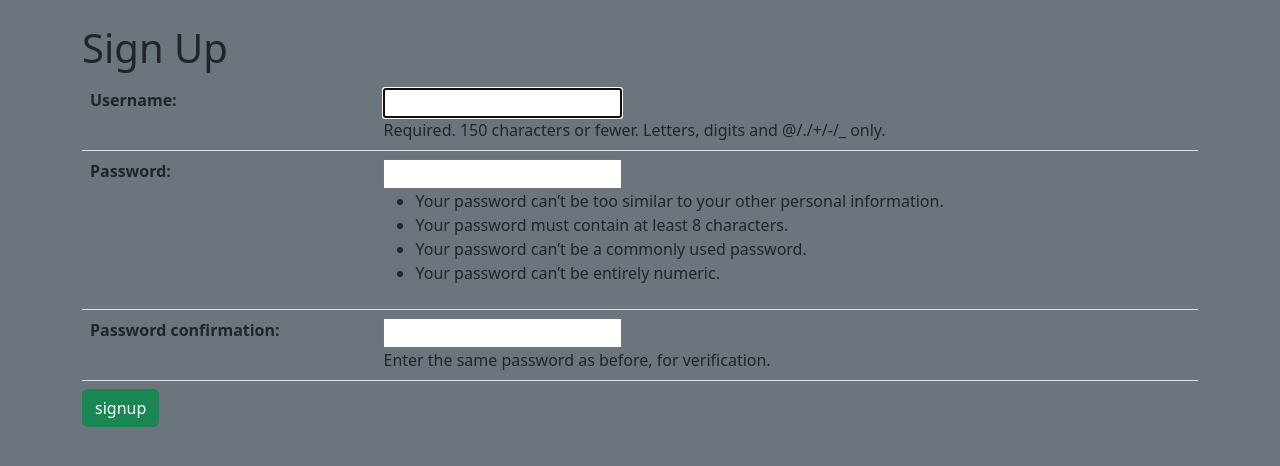
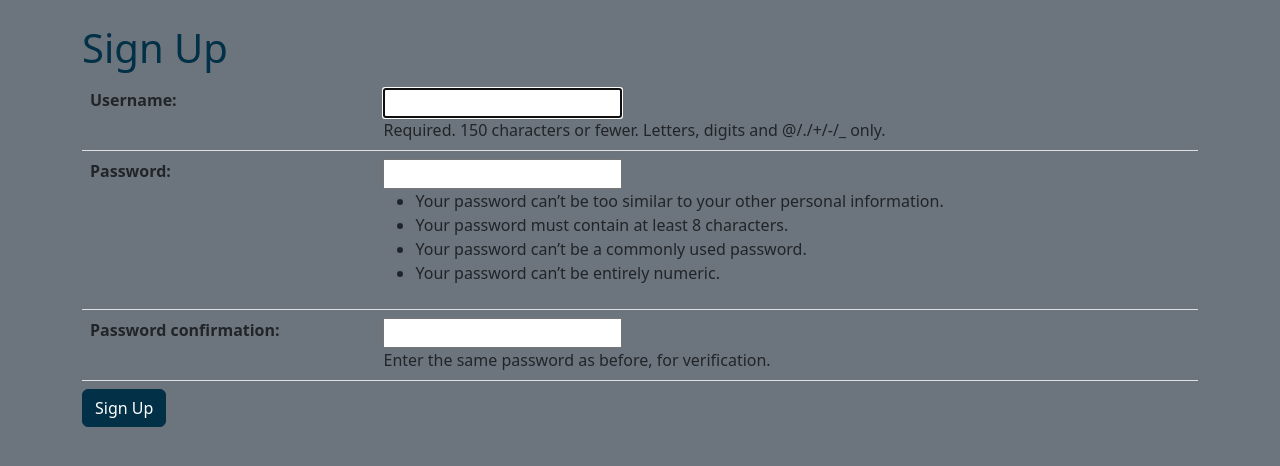
Before and after one commit to krismally/logr, a Django app: page /accounts/signup/ in a window 1280 px wide. Shown: the part 76-542 px from the top of the page. Run offline with Django 4.2, Linux system fonts and the light colour scheme; some libraries are stand-ins or nearby versions.

Commit message:
Edit styling on buttons

```diff
--- a/main_app/templates/registration/login.html
+++ b/main_app/templates/registration/login.html
@@ -1,13 +1,13 @@
 {% extends 'base.html' %} {% block content %}
 <div class="container">
-    <h1>Log In</h1>
+    <h1 class="text-primary">Log In</h1>
 
     <!-- Login Form -->
     <form action="{% url 'login' %}" method="post">
         <table class="table">
             {% csrf_token %}{{ form.as_table }}
         </table>
-        <input class="btn btn-primary" type="submit" value="login" />
+        <input class="btn btn-primary" type="submit" value="Log In" />
         <input type="hidden" name="next" value="{{ next }}">
     </form>
 </div>
--- a/main_app/templates/registration/signup.html
+++ b/main_app/templates/registration/signup.html
@@ -1,6 +1,6 @@
 {% extends 'base.html' %} {% block content %}
 <div class="container my-4">
-    <h1>Sign Up</h1>
+    <h1 class="text-primary">Sign Up</h1>
 
     {% if error_message %}
     <p class="error-message">{{ error_message }}</p>
@@ -11,8 +11,8 @@
         <table class="table my-2">
             {% csrf_token %}{{ form.as_table }}
         </table>
-        <input class="btn btn-success" type="submit" value="signup" />
-        <input class="btn btn-success" type="hidden" name="next" value="{{ next }}">
+        <input class="btn btn-primary" type="submit" value="Sign Up" />
+        <input type="hidden" name="next" value="{{ next }}">
     </form>
 </div>
 {% endblock %}
```
